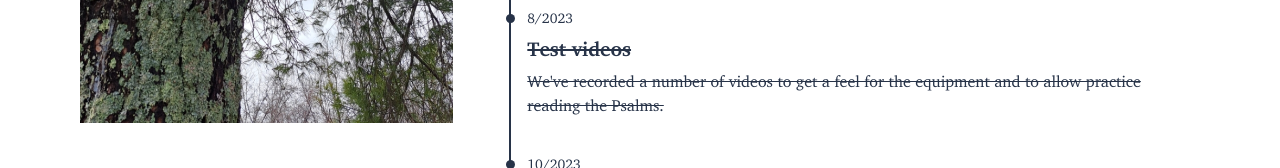
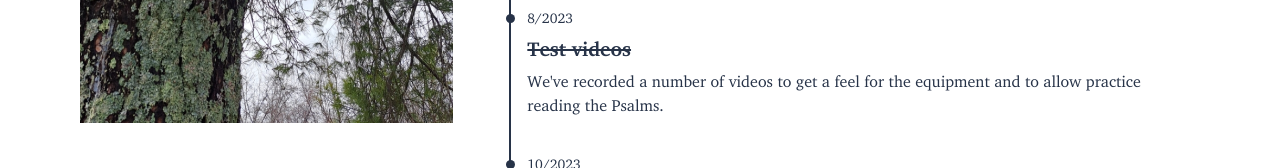
Before and after one commit to Psalms23Project/psalms23project.github.io, a SvelteKit app: page / in a window 1280 px wide. Shown: the part 1828-1996 px from the top of the page. Built offline with nearby package versions, Linux system fonts and the light colour scheme.

Commit message:
Remove line through

```diff
--- a/src/routes/+page.svelte
+++ b/src/routes/+page.svelte
@@ -103,7 +103,7 @@ function getIconStr(icon) {
         </div>
         <div class="mb-6 ml-4 mt-2">
           <h4 class="mb-1.5 text-xl font-semibold line-through">Test videos</h4>
-          <p class="mb-3 line-through">
+          <p class="mb-3">
             We've recorded a number of videos to get a feel for the equipment and to allow practice reading the Psalms.
           </p>
         </div>
```
